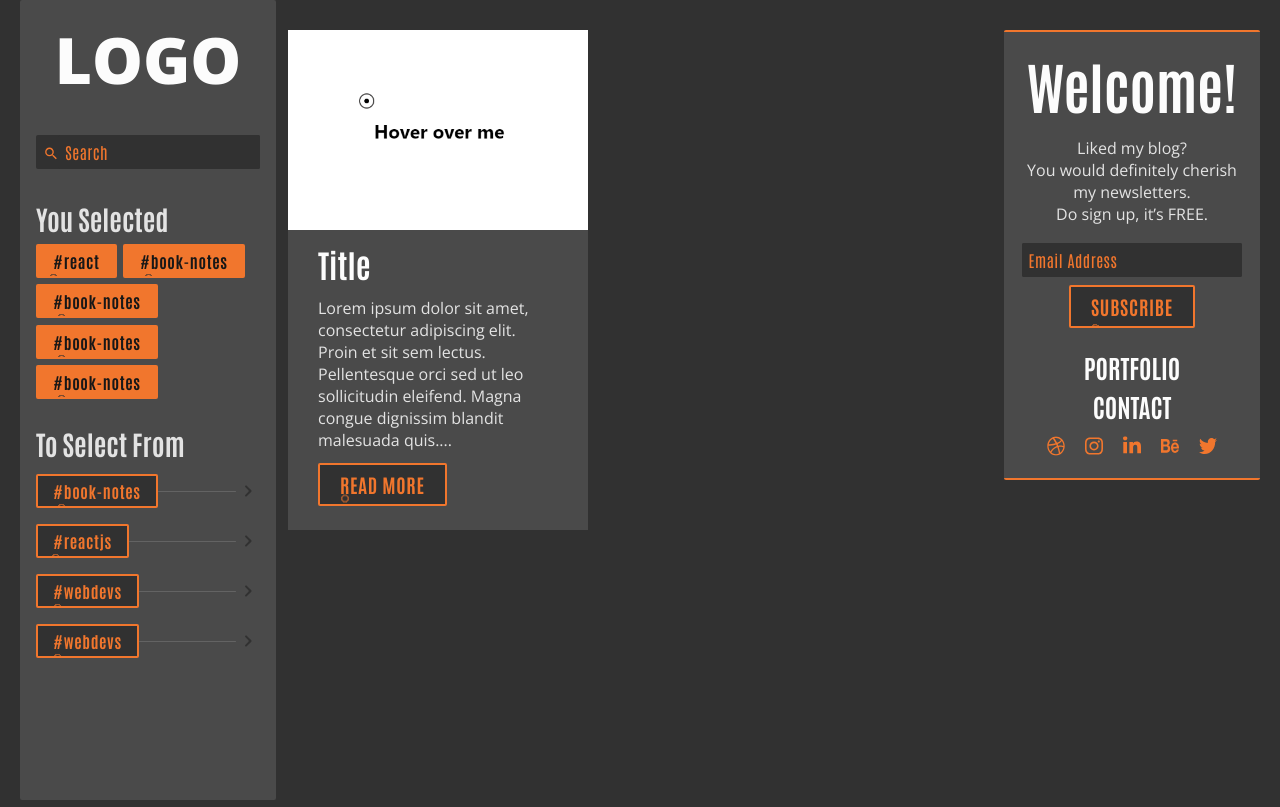
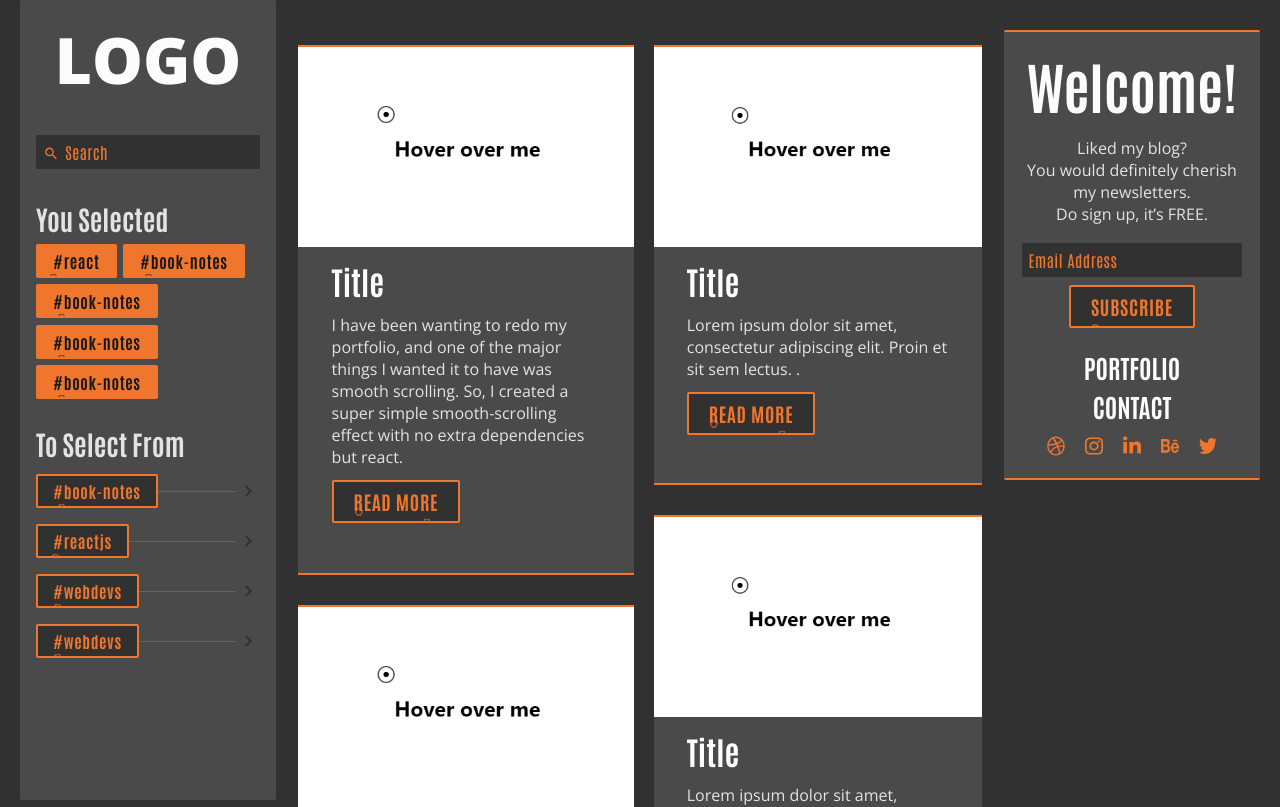
Before and after one commit to holdmypotion/portfolio-v2, a Next.js app: page /blog in a window 1280 px wide. Shown: the top 807 px of the page. Built offline with nearby package versions, Linux system fonts and the light colour scheme.

Commit message:
Added pinterst gird styles to the main content container

```diff
--- a/components/blog/mainContent/blogThumb.js
+++ b/components/blog/mainContent/blogThumb.js
@@ -8,20 +8,16 @@ import {
 } from '../../../styles/blog/blogsStyles';
 import { Button, Flex } from '../../../styles/blog/globalStyles';
 
-export default function BlogThumb() {
+export default function BlogThumb({ type, para }) {
   return (
-    <BTContainer>
+    <BTContainer type={type}>
       <Flex column>
         <BTImageContainer>
           <Image src='/images/image.png' layout='fill' objectFit='cover' />
         </BTImageContainer>
         <BTContent>
           <BTHeading>Title</BTHeading>
-          <BTPara>
-            Lorem ipsum dolor sit amet, consectetur adipiscing elit. Proin et
-            sit sem lectus. Pellentesque orci sed ut leo sollicitudin eleifend.
-            Magna congue dignissim blandit malesuada quis....
-          </BTPara>
+          <BTPara>{para}</BTPara>
           <div>
             <Button>Read More</Button>
           </div>
--- a/components/blog/mainContent/blogs.js
+++ b/components/blog/mainContent/blogs.js
@@ -1,10 +1,44 @@
 import { Container } from '../../../styles/blog/blogsStyles';
+import { Flex } from '../../../styles/blog/globalStyles';
 import BlogThumb from './blogThumb';
 
 export default function Blogs() {
   return (
     <Container>
-      <BlogThumb />
+      <BlogThumb
+        type='medium'
+        para='I have been wanting to redo my portfolio, and one of the major things I wanted it to have was smooth scrolling. So, I created a super simple smooth-scrolling effect with no extra dependencies but react.'
+      />
+      <BlogThumb
+        type='small'
+        para='Lorem ipsum dolor sit amet, consectetur adipiscing elit. Proin et
+            sit sem lectus. .'
+      />
+      <BlogThumb
+        type='large'
+        para='Lorem ipsum dolor sit amet, consectetur adipiscing elit. Proin et
+            sit sem lectus. Pellentesque orci sed ut leo sollicitudin eleifend.
+            Magna congue dignissim blandit malesuada quis.... Lorem ipsum dolor sit amet, consectetur adipiscing elit. Proin et
+            sit sem lectus. Pellentesque orci sed ut leo sollicitudin eleifend.
+            Magna congue dignissim blandit malesuada quis....'
+      />
+      <BlogThumb
+        type='medium'
+        para='Lorem ipsum dolor sit amet, consectetur adipiscing elit. Proin et
+            sit sem lectus. Pellentesque orci sed ut leo sollicitudin eleifend.
+            Magna congue dignissim blandit malesuada quis....'
+      />
+      <BlogThumb
+        type='medium'
+        para='Lorem ipsum dolor sit amet, consectetur adipiscing elit. Proin et
+            sit sem lectus. Pellentesque orci sed ut leo sollicitudin eleifend.
+            Magna congue dignissim blandit malesuada quis....'
+      />
+      <BlogThumb
+        type='small'
+        para='Lorem ipsum dolor sit amet, consectetur adipiscing elit. Proin et
+            sit sem lectus. .'
+      />
     </Container>
   );
 }
--- a/styles/blog/blogsStyles.js
+++ b/styles/blog/blogsStyles.js
@@ -1,16 +1,54 @@
-import styled from 'styled-components';
+import styled, { css } from 'styled-components';
 
-export const Container = styled.div``;
+export const Container = styled.div`
+  margin: 0;
+  padding: 0;
+  display: grid;
+  grid-auto-rows: 10px;
+  justify-content: center;
+  grid-template-columns: auto auto auto;
+
+  @media (max-width: 1666px) {
+    grid-template-columns: auto auto;
+  }
+  @media (max-width: 1080px) {
+    grid-template-columns: auto auto auto;
+  }
+  @media (max-width: 905px) {
+    grid-template-columns: auto auto;
+  }
+  @media (max-width: 647px) {
+    grid-template-columns: auto;
+  }
+`;
 
 export const BTContainer = styled.div`
-  max-width: 300px;
-  height: 500px;
+  margin: 15px 10px;
+  padding: 0;
   background: ${props => props.theme.baseLight};
+  border-top: 2px solid ${props => props.theme.primary};
+  border-bottom: 2px solid ${props => props.theme.primary};
+
+  ${props =>
+    props.type === 'small' &&
+    css`
+      grid-row-end: span 47;
+    `}
+  ${props =>
+    props.type === 'medium' &&
+    css`
+      grid-row-end: span 56;
+    `};
+  ${props =>
+    props.type === 'large' &&
+    css`
+      grid-row-end: span 71;
+    `}
 `;
 
 export const BTImageContainer = styled.div`
   position: relative;
-  width: 300px;
+  width: auto;
   height: 200px;
 `;
 
@@ -29,4 +67,5 @@ export const BTHeading = styled.h3`
 
 export const BTPara = styled.p`
   padding-bottom: 0.8rem;
+  font-size: 1rem;
 `;
--- a/styles/blog/footerStyles.js
+++ b/styles/blog/footerStyles.js
@@ -1,8 +1,8 @@
 import styled from 'styled-components';
 
 export const Container = styled.div`
+  position: fixed;
   display: none;
-  position: absolute;
   width: 20%;
   /* max-width: 16rem; */
   right: 20px;
--- a/styles/blog/globalStyles.js
+++ b/styles/blog/globalStyles.js
@@ -12,7 +12,7 @@ export const H1 = styled.h2`
 export const Container = styled.div`
   flex-grow: 1;
   margin: 0 auto;
-  max-width: 1440px;
+  max-width: 1920px;
   position: relative;
 `;
 
@@ -21,6 +21,11 @@ export const Flex = styled.div`
   display: flex;
   justify-content: center;
   width: 100%;
+  ${props =>
+    props.wrap &&
+    css`
+      flex-wrap: wrap;
+    `}
   ${props =>
     props.column &&
     css`
--- a/styles/blog/mainContentStyles.js
+++ b/styles/blog/mainContentStyles.js
@@ -1,10 +1,12 @@
 import styled from 'styled-components';
 
 export const ContentContainer = styled.section`
-  /* position: absolute; */
-  /* left: 50px; */
   margin: 0 auto;
   padding-top: 30px;
-  width: 55%;
+  width: 90%;
   z-index: 10;
+
+  @media (min-width: 1080px) {
+    width: 55%;
+  }
 `;
--- a/styles/blog/sideBarStyles.js
+++ b/styles/blog/sideBarStyles.js
@@ -2,9 +2,8 @@ import styled, { keyframes } from 'styled-components';
 
 export const Container = styled.div`
   display: none;
-  position: absolute;
+  position: fixed;
   width: 20%;
-  /* max-width: 20rem; */
   height: 100vh;
   left: 20px;
   padding: 1rem;
@@ -12,8 +11,6 @@ export const Container = styled.div`
   z-index: 10;
   background: ${props => props.theme.baseLight};
   border-radius: 2px;
-  /* border-top: 2px solid ${props => props.theme.primary};
-  border-bottom: 2px solid ${props => props.theme.primary}; */
 
   @media (min-width: 1080px) {
     display: block;
```
